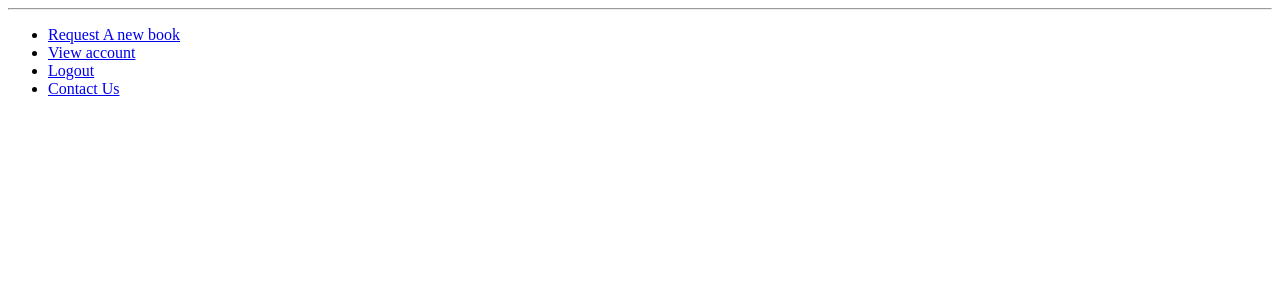
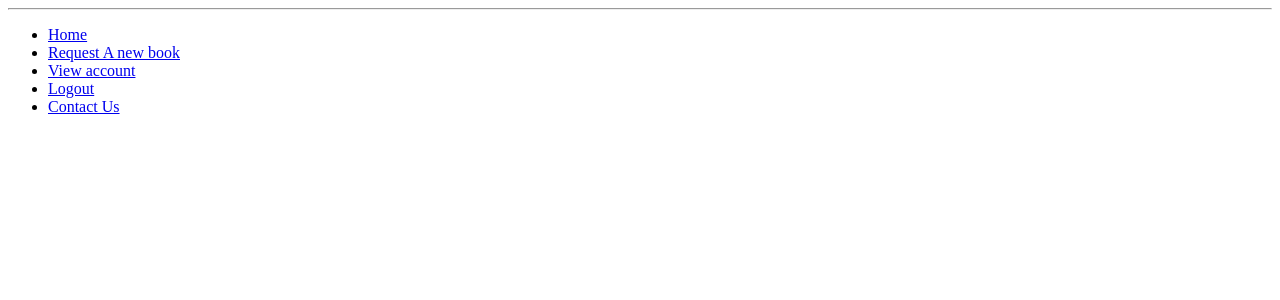
Before and after one commit to DuncanMather/what_the_book_project, a Django app: page /home/account/ in a window 1280 px wide. Shown: the top 300 px of the page. Run offline with Django 3.2, Linux system fonts and the light colour scheme; the visitor is signed in with stand-in values (Sample User, id 1).

Commit message:
adjusted base template

```diff
--- a/templates/what_the_book/base.html
+++ b/templates/what_the_book/base.html
@@ -22,12 +22,13 @@
 
 <div>
     <ul>
+      <li><a href ="{% url 'what_the_book:home' %}">Home</a></li>
       {% if user.is_authenticated %}
       <li><a href ="{% url 'what_the_book:request_book' %}">Request A new book</a></li>
       <li><a href ="{% url 'what_the_book:account' %}">View account</a></li>
       <li><a href ="{% url 'what_the_book:logout' %}">Logout</a></li>
       {% else %}
-      <li><a href ="{% url 'what_the_book:register' %}">Regsiter for an account</a></li>
+      <li><a href ="{% url 'what_the_book:register' %}">Register for an account</a></li>
       <li><a href ="{% url 'what_the_book:login' %}">Login</a></li>
       {% endif %}
       <li><a href ="{% url 'what_the_book:contactus' %}">Contact Us</a></li>
--- a/what_the_book_project/settings.py
+++ b/what_the_book_project/settings.py
@@ -29,7 +29,7 @@ SECRET_KEY = '-2jjne0u9#_ky1x6*w@pek0nffixf1@fhf+v_jt0!1l-(!fzs$'
 # SECURITY WARNING: don't run with debug turned on in production!
 DEBUG = True
 
-ALLOWED_HOSTS = ['mikoosak.pythonanywhere.com', '*']
+ALLOWED_HOSTS = ['mikoosak.pythonanywhere.com']
 
 
 # Application definition
```
